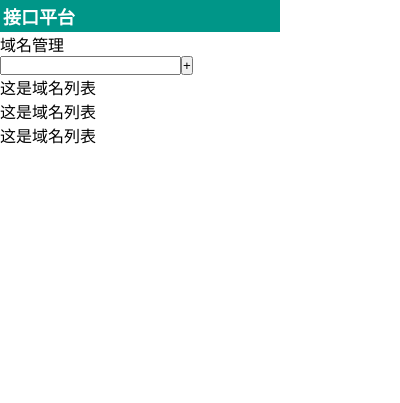
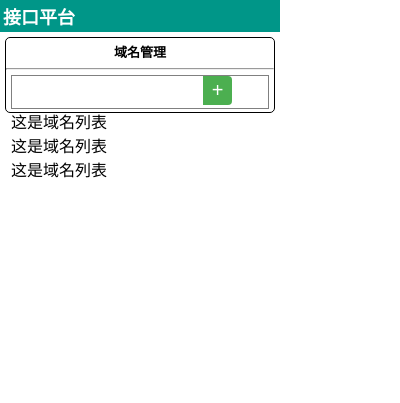
Before and after one commit to diaoyuhang/chrom-extensions-practise, a browser extension: page api-samples/declarativeNetRequest/popup/popup.html in a window 400 px wide. Drawn offline with Linux system fonts and the light colour scheme.

Commit message:
declarativeNetRequest

```diff
--- a/api-samples/declarativeNetRequest/popup/popup.css
+++ b/api-samples/declarativeNetRequest/popup/popup.css
@@ -15,3 +15,53 @@
     font-family: "Segoe UI";
     padding: 3px;
 }
+.container {
+    margin: 5px;
+    border: 1px solid black;
+    border-radius: 5px;
+}
+.header {
+    text-align: center;
+    font-weight: bolder;
+    font-size: 13px;
+    height: 30px;
+}
+.header span {
+    line-height: 30px;
+}
+
+.contentBody {
+    margin: 5px;
+    height: 32px;
+
+}
+
+.bodyTop {
+    border: 1px solid gray;
+    height: 32px;
+}
+
+#domainInput {
+    border: none;
+    box-shadow: none;
+    outline: none;
+    height: 29px;
+    margin-left: 5px;
+    margin-right: 5px;
+}
+#domainInput:focus {
+    outline: none;
+    border: none;
+    box-shadow: none;
+}
+
+#domainAddButton {
+    height: 29px;
+    background-color: #4caf50;
+    color: white;
+    width: 29px;
+    font-size: 20px;
+    border: 0px;
+    border-top-right-radius: 4px;
+    border-bottom-right-radius: 4px;
+}
--- a/api-samples/declarativeNetRequest/popup/popup.html
+++ b/api-samples/declarativeNetRequest/popup/popup.html
@@ -12,12 +12,14 @@
         </div>
 
         <div class="container">
-            <div>
+            <div class="header">
                 <span>域名管理</span>
             </div>
-            <div>
-                <div>
-                    <input /><button type="button">+</button>
+            <hr>
+            <div class="contentBody">
+                <div class="bodyTop">
+                    <input type="text" id="domainInput"/>
+                    <button id="domainAddButton" type="button">+</button>
                 </div>
 
                 <ul>
```
